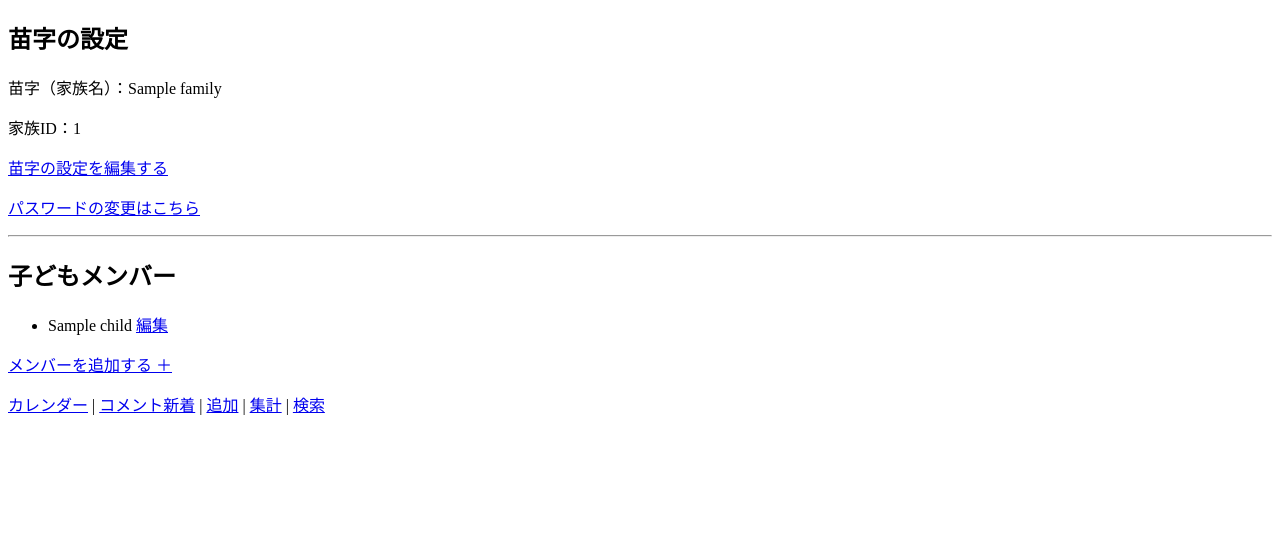
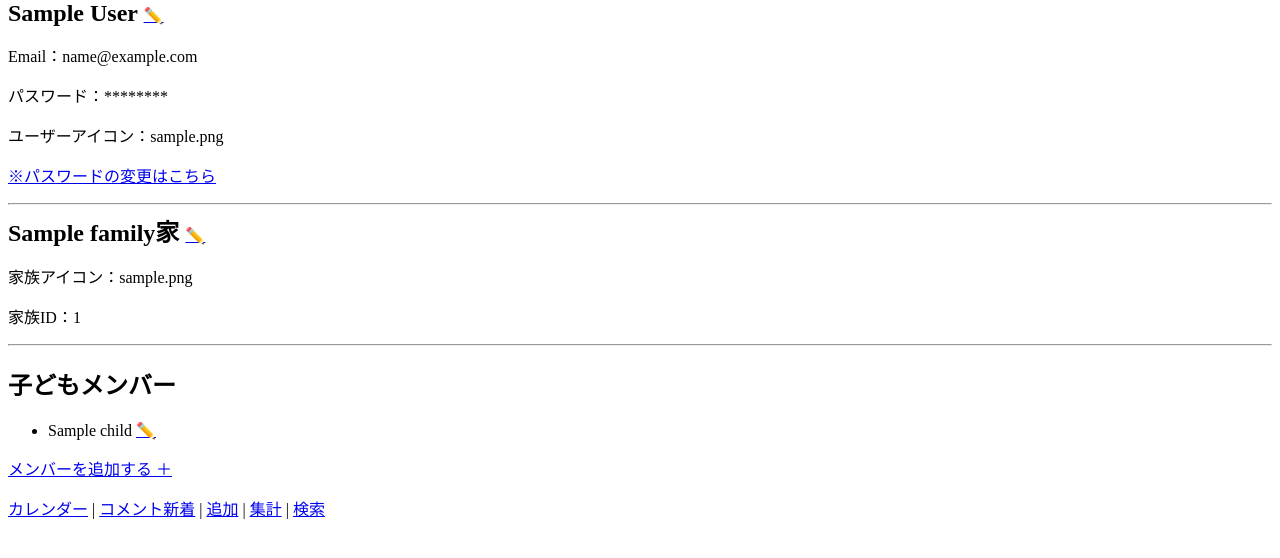
Before and after one commit to mt-codes-eng/OuchiCalendar, a Django app: page /ouchi-calendar/family/family-settings/ in a window 1280 px wide. Shown: the part 32-590 px from the top of the page. Run offline with Django 5.2, Linux system fonts and the light colour scheme; a user stored in the database is signed in; tables that the repository leaves empty hold one stand-in row (values such as "Sample post").

Commit message:
templates: familiesのfamily_settings.htmlを画面設計図寄せで整理

```diff
--- a/templates/families/family_settings.html
+++ b/templates/families/family_settings.html
@@ -5,37 +5,56 @@
 {% block page_title %}私の家族{% endblock %}
 
 {% block content %}
- <h2>苗字の設定</h2>
-
- <p>苗字（家族名）：{{ family.name|default:"未設定" }}</p>
- <p>家族ID：{{ family.id }}</p>
-
+ <section> {# 意味づけ用の区切りタグ。見出しごとの箱。1つのまとまり（セクション）#}
+    <div>
+      <h2 style="display: inline;"> {# style="display: inline;"見出しを改行しないで、横並びにしたい #}
+      {{ request.user.name|default:"未設定(ユーザー名)"}}
+      </h2>
+      <a href="{% url 'accounts:user_profile_edit' %}" aria-label="私の設定を編集">✏️</a>
+    </div>
+    <p>Email：{{ request.user.email }}</p>
+    <p>パスワード：********</p>
+    <p>ユーザーアイコン：{{ request.user.image_url|default:"未設定" }}</p>
+ </section>
  <p>
-  <a href="{% url 'families:family_profile_edit' %}">苗字の設定を編集する</a>
- </p>
-
- <p>
-  <a href="{% url 'accounts:password_change' %}">パスワードの変更はこちら</a>
+  <a href="{% url 'accounts:password_change' %}">※パスワードの変更はこちら</a>
  </p>
 
  <hr> {# Horizontal Rule（水平線）の略。「横線（区切り線）」を入れるタグ #}
 
+ <section>
+    <div>
+      <h2 style="display: inline;">
+        {{ family.name|default:"未設定(家族名)" }}家
+      </h2>
+      <a href="{% url 'families:family_profile_edit' %}" aria-label="苗字の設定を編集">✏️</a>
+    </div>
+    {% if request.user.family %}
+      <p>家族アイコン：{{ request.user.family.image_url|default:"未設定" }}</p>
+    {% else %}
+     <p>家族アイコン：未設定</p>
+    {% endif %}
+    <p>家族ID：{{ family.id }}</p>
+  </section>
+
+ <hr>
+
+ <section>
   <h2>子どもメンバー</h2>
-
   {% if children %}
     <ul>
       {% for child in children %}
         <li>
           {{ child.name }}
-        <a href="{% url 'children:child_edit' child.id %}">編集</a>
+          <a href="{% url 'children:child_edit' child.id %}" aria-label="子どもメンバーを編集">✏️</a>
         </li>
       {% endfor %}
     </ul>
   {% else %}
     <p>まだメンバーが登録されていません</p>
   {% endif %}
-
   <p>
     <a href="{% url 'children:child_create' %}">メンバーを追加する ＋ </a>
   </p>
+ </section>
 {% endblock %}
```
Lines whose indentation alone changed are shown as unchanged.
